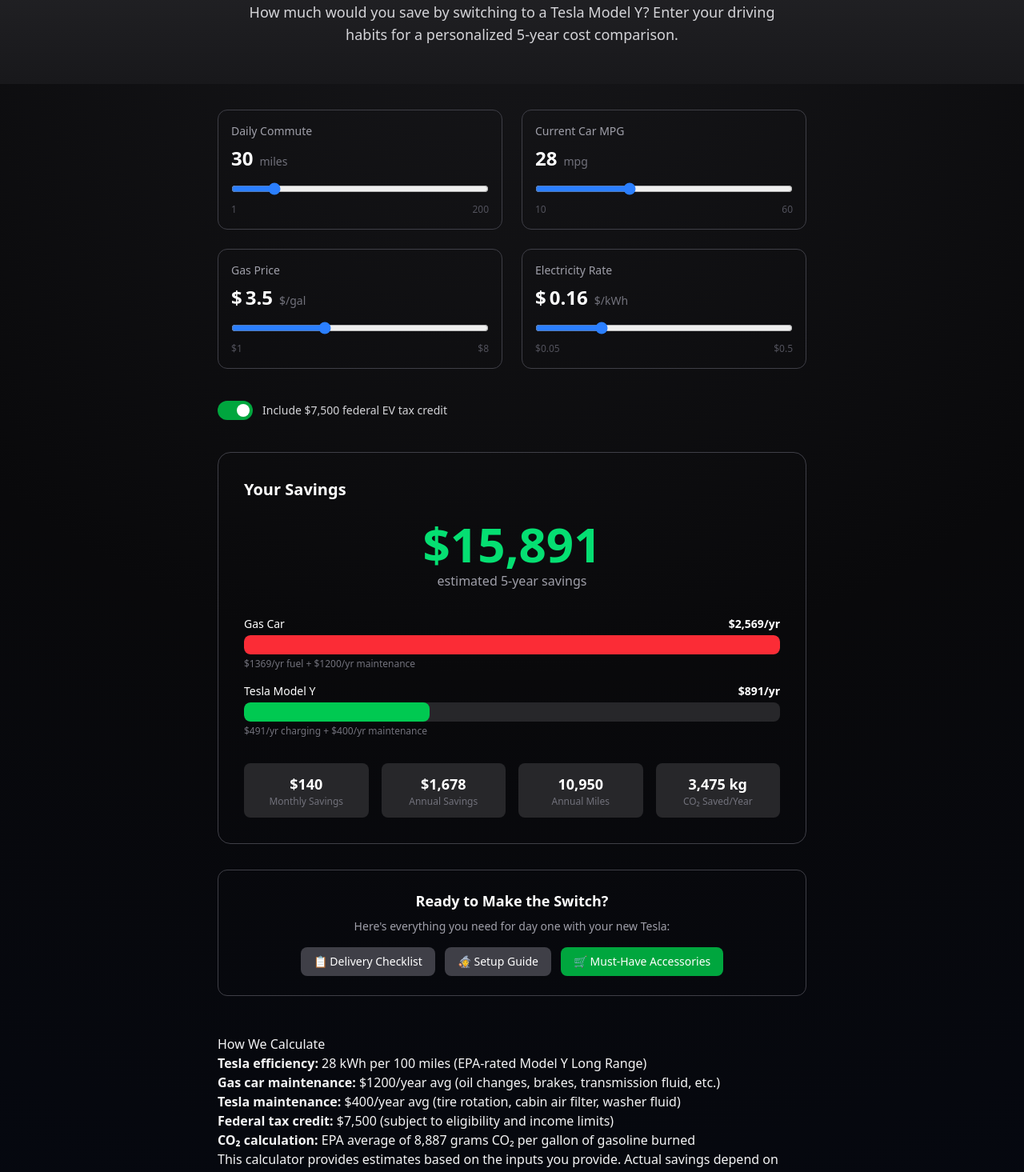
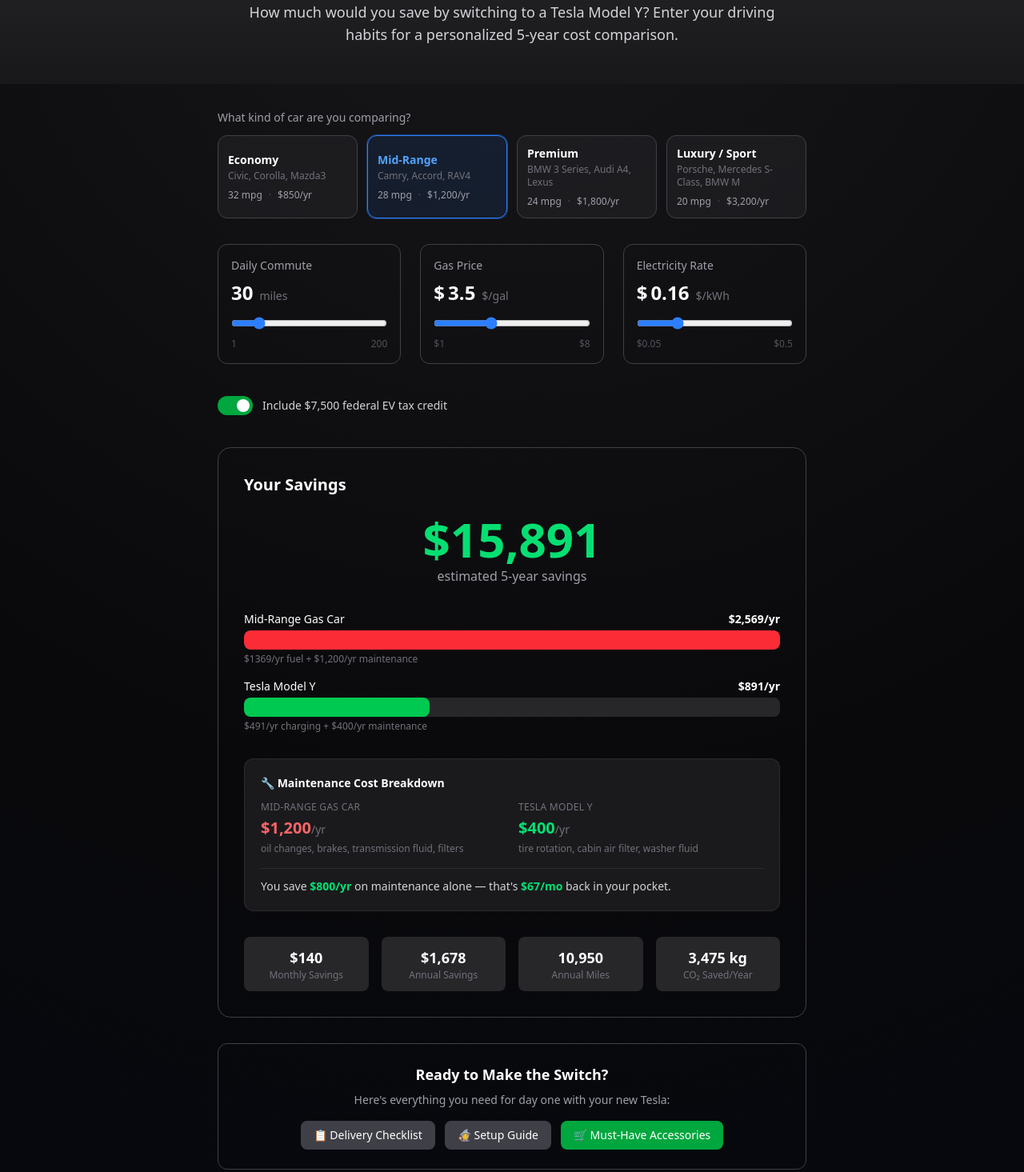
Before and after one commit to jzOcb/teslamodelguy, a Next.js app: page /tools/savings-calculator in a window 1280 px wide. Shown: the part 160-1625 px from the top of the page at 80% size. Built offline with nearby package versions, Linux system fonts and the light colour scheme.

Commit message:
feat: add car tier selector (economy → luxury) with maintenance breakdown to savings calculator

```diff
--- a/src/app/tools/savings-calculator/page.tsx
+++ b/src/app/tools/savings-calculator/page.tsx
@@ -3,15 +3,54 @@
 import { useState, useMemo } from "react";
 import Link from "next/link";
 
+/* ───────────────── car tiers ───────────────── */
+
+type CarTier = "economy" | "midrange" | "premium" | "luxury";
+
+const CAR_TIERS: Record<CarTier, {
+  label: string;
+  examples: string;
+  mpg: number;
+  annualMaint: number;
+  maintBreakdown: string;
+}> = {
+  economy: {
+    label: "Economy",
+    examples: "Civic, Corolla, Mazda3",
+    mpg: 32,
+    annualMaint: 850,
+    maintBreakdown: "oil changes, brakes, basic upkeep",
+  },
+  midrange: {
+    label: "Mid-Range",
+    examples: "Camry, Accord, RAV4",
+    mpg: 28,
+    annualMaint: 1200,
+    maintBreakdown: "oil changes, brakes, transmission fluid, filters",
+  },
+  premium: {
+    label: "Premium",
+    examples: "BMW 3 Series, Audi A4, Lexus",
+    mpg: 24,
+    annualMaint: 1800,
+    maintBreakdown: "synthetic oil, premium brakes, dealer service intervals",
+  },
+  luxury: {
+    label: "Luxury / Sport",
+    examples: "Porsche, Mercedes S-Class, BMW M",
+    mpg: 20,
+    annualMaint: 3200,
+    maintBreakdown: "specialized service, premium parts, frequent brake/tire wear",
+  },
+};
+
 /* ───────────────── defaults ───────────────── */
 
 const DEFAULTS = {
   dailyMiles: 30,
-  gasMpg: 28,
   gasPrice: 3.5,       // $/gal
   electricityRate: 0.16, // $/kWh
   teslaEfficiency: 28,  // kWh/100mi (Model Y)
-  annualMaintGas: 1200, // $/year gas car maintenance
   annualMaintEV: 400,   // $/year Tesla maintenance
   federalCredit: 7500,
 };
@@ -19,19 +58,21 @@
 /* ───────────────── component ───────────────── */
 
 export default function SavingsCalculatorPage() {
+  const [carTier, setCarTier] = useState<CarTier>("midrange");
   const [dailyMiles, setDailyMiles] = useState(DEFAULTS.dailyMiles);
-  const [gasMpg, setGasMpg] = useState(DEFAULTS.gasMpg);
   const [gasPrice, setGasPrice] = useState(DEFAULTS.gasPrice);
   const [electricityRate, setElectricityRate] = useState(DEFAULTS.electricityRate);
   const [includeTaxCredit, setIncludeTaxCredit] = useState(true);
+
+  const tier = CAR_TIERS[carTier];
 
   const results = useMemo(() => {
     const annualMiles = dailyMiles * 365;
 
     // Gas costs
-    const annualGasGallons = annualMiles / gasMpg;
+    const annualGasGallons = annualMiles / tier.mpg;
     const annualGasFuel = annualGasGallons * gasPrice;
-    const annualGasTotal = annualGasFuel + DEFAULTS.annualMaintGas;
+    const annualGasTotal = annualGasFuel + tier.annualMaint;
 
     // Tesla costs
     const annualTeslaKwh = (annualMiles / 100) * DEFAULTS.teslaEfficiency;
@@ -42,6 +83,9 @@
     const annualSavings = annualGasTotal - annualTeslaTotal;
     const monthlySavings = annualSavings / 12;
     const fiveYearSavings = annualSavings * 5 + (includeTaxCredit ? DEFAULTS.federalCredit : 0);
+
+    // Maintenance savings alone
+    const annualMaintSavings = tier.annualMaint - DEFAULTS.annualMaintEV;
 
     // CO2 (EPA avg: 8,887 grams CO2 per gallon of gasoline)
     const annualCO2Saved = (annualGasGallons * 8887) / 1000; // kg
@@ -55,9 +99,10 @@
       annualSavings: Math.round(annualSavings),
       monthlySavings: Math.round(monthlySavings),
       fiveYearSavings: Math.round(fiveYearSavings),
+      annualMaintSavings: Math.round(annualMaintSavings),
       annualCO2Saved: Math.round(annualCO2Saved),
     };
-  }, [dailyMiles, gasMpg, gasPrice, electricityRate, includeTaxCredit]);
+  }, [dailyMiles, tier, gasPrice, electricityRate, includeTaxCredit]);
 
   const maxBar = Math.max(results.annualGasTotal, results.annualTeslaTotal);
 
@@ -75,8 +120,40 @@
       </div>
 
       <div className="max-w-3xl mx-auto px-4 py-8">
+        {/* ── car tier selector ── */}
+        <div className="mb-8">
+          <label className="text-sm text-zinc-400 block mb-3">What kind of car are you comparing?</label>
+          <div className="grid grid-cols-2 sm:grid-cols-4 gap-3">
+            {(Object.keys(CAR_TIERS) as CarTier[]).map((key) => {
+              const t = CAR_TIERS[key];
+              const active = carTier === key;
+              return (
+                <button
+                  key={key}
+                  onClick={() => setCarTier(key)}
+                  className={`rounded-xl border p-3 text-left transition-all ${
+                    active
+                      ? "border-blue-500 bg-blue-500/10 ring-1 ring-blue-500/40"
+                      : "border-zinc-700 bg-zinc-800/50 hover:border-zinc-600"
+                  }`}
+                >
+                  <p className={`text-sm font-semibold ${active ? "text-blue-400" : "text-white"}`}>
+                    {t.label}
+                  </p>
+                  <p className="text-xs text-zinc-500 mt-0.5">{t.examples}</p>
+                  <div className="flex items-baseline gap-2 mt-2">
+                    <span className="text-xs text-zinc-400">{t.mpg} mpg</span>
+                    <span className="text-xs text-zinc-600">·</span>
+                    <span className="text-xs text-zinc-400">${t.annualMaint.toLocaleString()}/yr</span>
+                  </div>
+                </button>
+              );
+            })}
+          </div>
+        </div>
+
         {/* ── inputs ── */}
-        <div className="grid grid-cols-1 sm:grid-cols-2 gap-6 mb-10">
+        <div className="grid grid-cols-1 sm:grid-cols-3 gap-6 mb-10">
           <InputCard
             label="Daily Commute"
             value={dailyMiles}
@@ -85,15 +162,6 @@
             min={1}
             max={200}
             step={5}
-          />
-          <InputCard
-            label="Current Car MPG"
-            value={gasMpg}
-            onChange={setGasMpg}
-            unit="mpg"
-            min={10}
-            max={60}
-            step={1}
           />
           <InputCard
             label="Gas Price"
@@ -151,8 +219,8 @@
           {/* comparison bars */}
           <div className="space-y-4 mb-8">
             <BarRow
-              label="Gas Car"
-              sublabel={`$${results.annualGasFuel}/yr fuel + $${DEFAULTS.annualMaintGas}/yr maintenance`}
+              label={`${tier.label} Gas Car`}
+              sublabel={`$${results.annualGasFuel}/yr fuel + $${tier.annualMaint.toLocaleString()}/yr maintenance`}
               value={results.annualGasTotal}
               max={maxBar}
               color="bg-red-500"
@@ -164,6 +232,28 @@
               max={maxBar}
               color="bg-green-500"
             />
+          </div>
+
+          {/* maintenance breakdown */}
+          <div className="bg-zinc-800/60 border border-zinc-700/50 rounded-xl p-5 mb-8">
+            <h3 className="text-sm font-semibold text-white mb-3">🔧 Maintenance Cost Breakdown</h3>
+            <div className="grid grid-cols-1 sm:grid-cols-2 gap-4">
+              <div>
+                <p className="text-xs text-zinc-500 uppercase tracking-wide mb-1">{tier.label} Gas Car</p>
+                <p className="text-xl font-bold text-red-400">${tier.annualMaint.toLocaleString()}<span className="text-sm text-zinc-500 font-normal">/yr</span></p>
+                <p className="text-xs text-zinc-500 mt-1">{tier.maintBreakdown}</p>
+              </div>
+              <div>
+                <p className="text-xs text-zinc-500 uppercase tracking-wide mb-1">Tesla Model Y</p>
+                <p className="text-xl font-bold text-green-400">${DEFAULTS.annualMaintEV}<span className="text-sm text-zinc-500 font-normal">/yr</span></p>
+                <p className="text-xs text-zinc-500 mt-1">tire rotation, cabin air filter, washer fluid</p>
+              </div>
+            </div>
+            <div className="mt-4 pt-3 border-t border-zinc-700/50">
+              <p className="text-sm text-zinc-300">
+                You save <span className="text-green-400 font-semibold">${results.annualMaintSavings.toLocaleString()}/yr</span> on maintenance alone — that&apos;s <span className="text-green-400 font-semibold">${Math.round(results.annualMaintSavings / 12)}/mo</span> back in your pocket.
+              </p>
+            </div>
           </div>
 
           {/* stats grid */}
@@ -208,8 +298,16 @@
           <h2>How We Calculate</h2>
           <ul>
             <li><strong>Tesla efficiency:</strong> {DEFAULTS.teslaEfficiency} kWh per 100 miles (EPA-rated Model Y Long Range)</li>
-            <li><strong>Gas car maintenance:</strong> ${DEFAULTS.annualMaintGas}/year avg (oil changes, brakes, transmission fluid, etc.)</li>
-            <li><strong>Tesla maintenance:</strong> ${DEFAULTS.annualMaintEV}/year avg (tire rotation, cabin air filter, washer fluid)</li>
+            <li><strong>Gas car maintenance</strong> varies by tier:
+              <ul>
+                <li>Economy (Civic, Corolla): ~$850/yr</li>
+                <li>Mid-Range (Camry, RAV4): ~$1,200/yr</li>
+                <li>Premium (BMW 3, Audi A4): ~$1,800/yr</li>
+                <li>Luxury/Sport (Porsche, Mercedes S): ~$3,200/yr</li>
+              </ul>
+              Based on AAA and RepairPal average annual ownership cost data.
+            </li>
+            <li><strong>Tesla maintenance:</strong> ${DEFAULTS.annualMaintEV}/year avg (tire rotation, cabin air filter, washer fluid — no oil, no transmission, no exhaust system)</li>
             <li><strong>Federal tax credit:</strong> ${DEFAULTS.federalCredit.toLocaleString()} (subject to eligibility and income limits)</li>
             <li><strong>CO₂ calculation:</strong> EPA average of 8,887 grams CO₂ per gallon of gasoline burned</li>
           </ul>
```
